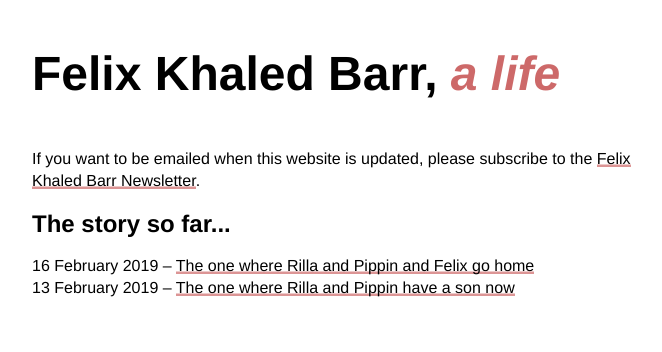
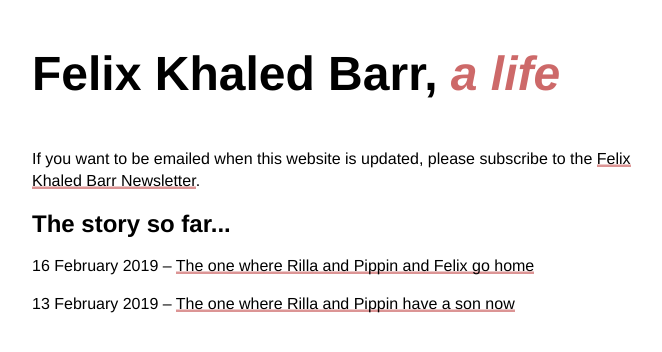
Before and after one commit to pippinbarr/felixkhaledbarr.com, a Jekyll site: the page built from index.md, in a window 1280 px wide. Shown: the top 352 px of the page, without its empty margins (308-970 px from the left). Built offline with Jekyll 4.4.1, drawn with Linux system fonts in a browser that asks for light colours.

Commit message:
If you don't love formatting, what are you even here for?

```diff
--- a/_layouts/home.html
+++ b/_layouts/home.html
@@ -10,8 +10,8 @@
 
 {% for post in site.posts %}
 
-<div class="diary-entry">
+<p>
   {{ post.date | date_to_long_string }} – <a href="{{ post.url | relative_url }}">{{ post.title | escape }}</a>
-</div>
+</p>
 
 {% endfor %}
```
